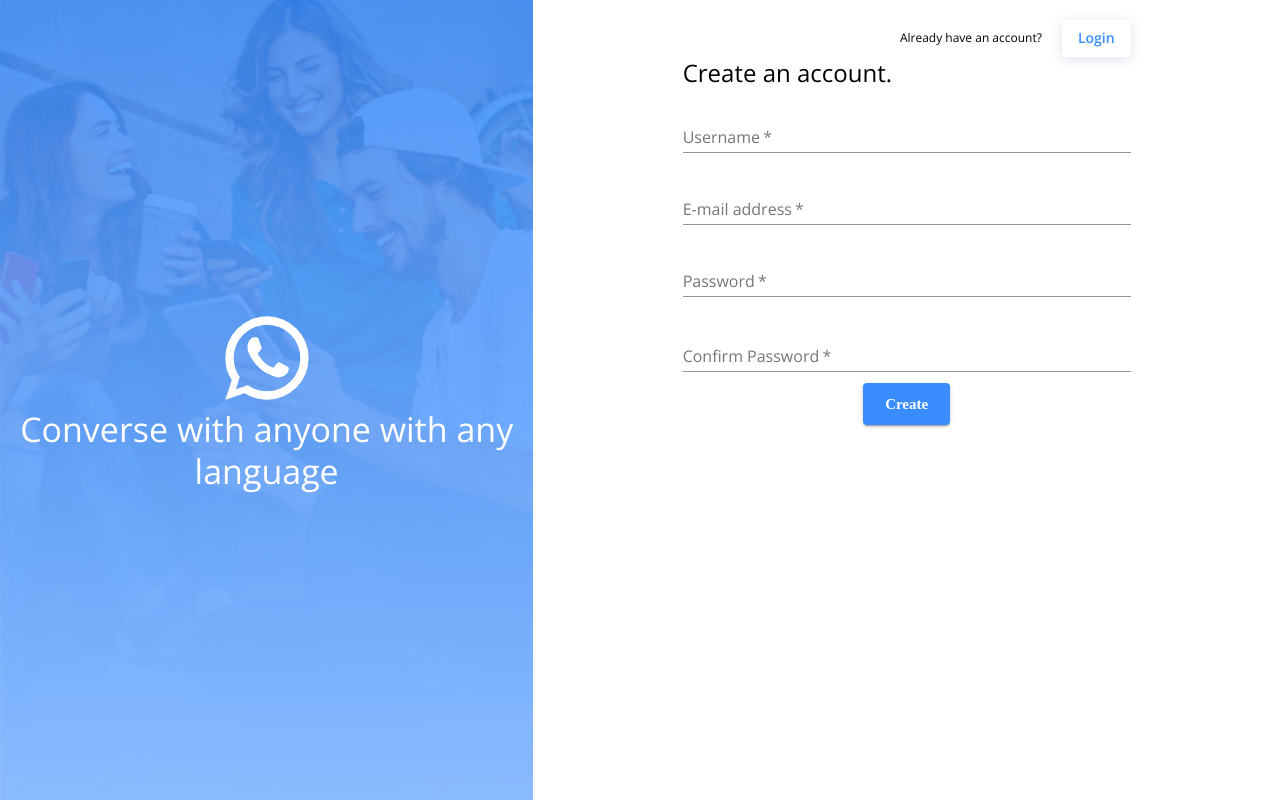
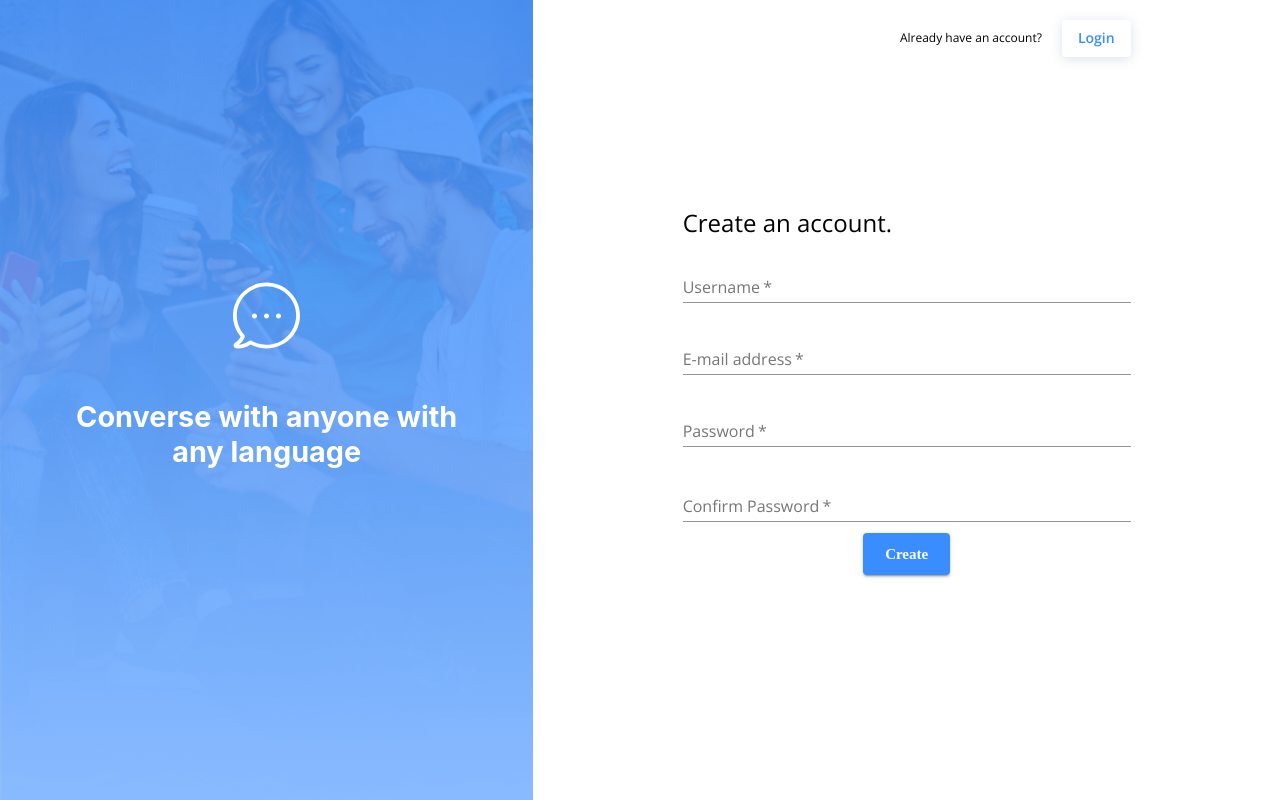
Before and after one commit to hailong09/messenger-710, a React (Create React App) app in the folder client/: page / in a window 1280 px wide. Built offline with nearby package versions, Linux system fonts and the light colour scheme; no server answers.

Commit message:
fixed UI so that it's similar with the spec

```diff
--- a/client/src/Auth.js
+++ b/client/src/Auth.js
@@ -1,9 +1,15 @@
-import { Box, Grid, makeStyles, Typography } from "@material-ui/core";
+import {
+  Box,
+  createTheme,
+  Grid,
+  makeStyles,
+  Typography,
+} from "@material-ui/core";
+import { ThemeProvider } from "@material-ui/styles";
 import React from "react";
 import BgImg from "./assets/images/bg-img.png";
-import WhatsAppIcon from "@material-ui/icons/WhatsApp";
 import LoginOrSignup from "./LoginOrSignup";
-
+import { ReactComponent as BubbleIcon } from "./assets/images/bubble.svg";
 const useInputStyles = makeStyles((theme) => ({
   bg: {
     backgroundImage: `linear-gradient(to bottom, rgba(58,141,255,0.85), rgba(134,185,255,0.85)),url(${BgImg})`,
@@ -31,23 +37,43 @@ const useInputStyles = makeStyles((theme) => ({
     justifyContent: "center",
     alignItems: "center",
   },
+  gridBox: {
+    "@media (max-width:580px)": {
+      display: "none",
+    },
+  },
 }));
+const theme = createTheme();
 
+theme.typography.h4 = {
+  fontSize: "1.5rem",
+  "@media (min-width:600px)": {
+    fontSize: "1.5rem",
+  },
+  [theme.breakpoints.up("md")]: {
+    fontSize: "1.8rem",
+  },
+};
 const Auth = ({ authRoute }) => {
   const classes = useInputStyles();
   return (
     <Grid container>
-      <Grid item md={5} sm={5}>
-        <div className={classes.bg}>
+      <Grid md={5} sm={5} className={classes.gridBox}>
+        <Box className={classes.bg}>
           <Box className={classes.box}>
-            <WhatsAppIcon className={classes.icon} />
-            <Typography align="center" variant="h4">
-              Converse with anyone with any language
-            </Typography>
+            <BubbleIcon className={classes.icon} />
+
+            <Box sx={{ margin: "20px", padding: "30px" }}>
+              <ThemeProvider theme={theme}>
+                <Typography align="center" variant="h4">
+                  Converse with anyone with any language
+                </Typography>
+              </ThemeProvider>
+            </Box>
           </Box>
-        </div>
+        </Box>
       </Grid>
-      <Grid item md={7} sm={7} xs={12}>
+      <Grid container md={7} sm={7} xs={12}>
         <Box className={classes.inputForm}>
           <LoginOrSignup authRoute={authRoute} />
         </Box>
--- a/client/src/LoginOrSignup.js
+++ b/client/src/LoginOrSignup.js
@@ -9,10 +9,23 @@ import {
   FormControl,
   TextField,
   FormHelperText,
+  makeStyles,
 } from "@material-ui/core";
 import { login, register } from "./store/utils/thunkCreators";
 import { CustomButton } from "./styled-components/CustomButton";
+
+const useStyles = makeStyles((theme) => ({
+  boxInputForm: {
+    [theme.breakpoints.down("sm")]: {
+      marginTop: "80px",
+    },
+
+    marginTop: "150px",
+  },
+}));
+
 const LoginOrSignup = (props) => {
+  const classes = useStyles();
   const history = useHistory();
   const { user, register, login } = props;
   const [formErrorMessage, setFormErrorMessage] = useState({});
@@ -46,7 +59,7 @@ const LoginOrSignup = (props) => {
   }
 
   return (
-    <Grid container justify="center">
+    <Grid container alignItems="center" justifyContent="center">
       <Box sx={{ width: "60%", margin: 20 }}>
         <Grid container item alignItems="center" justifyContent="flex-end">
           <Typography variant="caption">
@@ -65,6 +78,7 @@ const LoginOrSignup = (props) => {
             {props.authRoute === "register" ? "Login" : "Create account"}
           </CustomButton>
         </Grid>
+        <Box className={classes.boxInputForm}>
           <form onSubmit={handleRegister}>
             <Grid container direction="column" justify="center">
               <Typography variant="h5">
@@ -152,6 +166,7 @@ const LoginOrSignup = (props) => {
             </Grid>
           </form>
         </Box>
+      </Box>
     </Grid>
   );
 };
```
Also changed, not shown: client/src/firebase.js (added, +22 -0 lines), client/src/assets/images/bubble.svg (added), 1 other file (tests, documents, lock files or other folders). Lines whose indentation alone changed are shown as unchanged.
